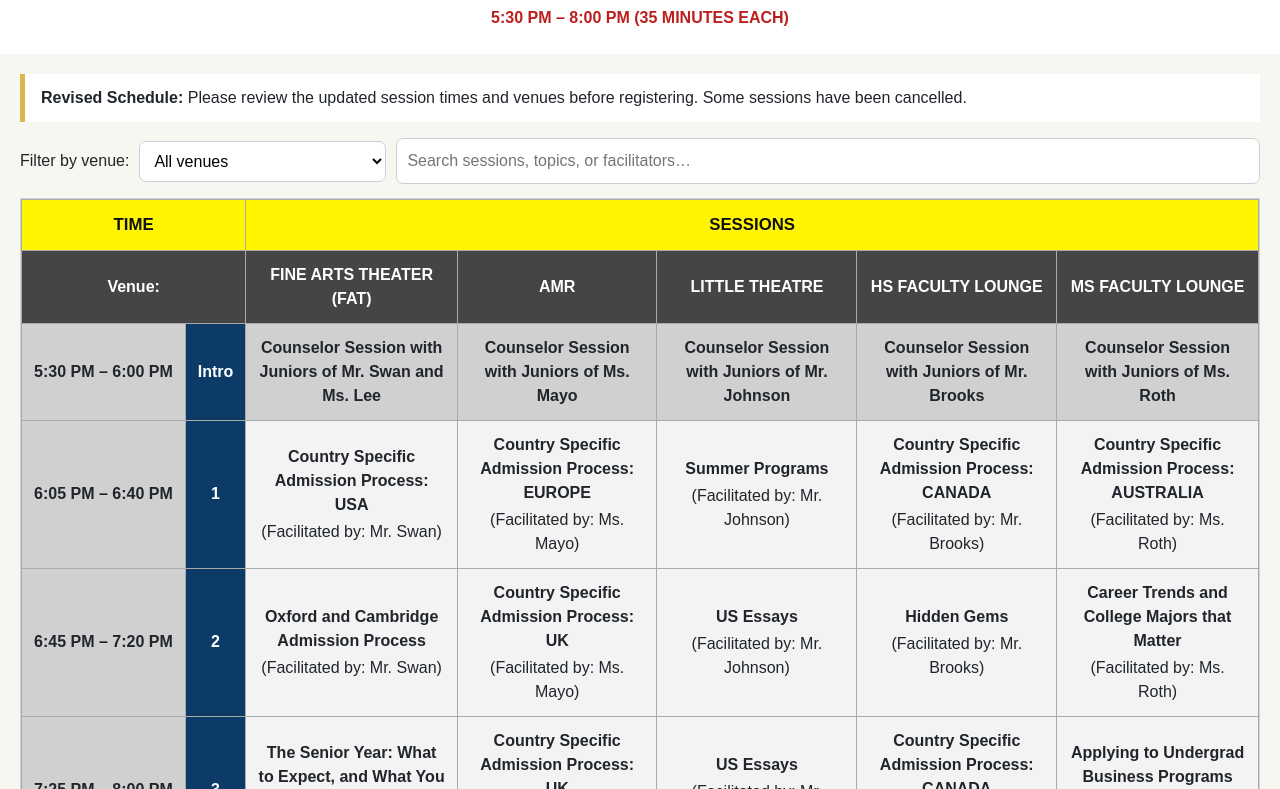
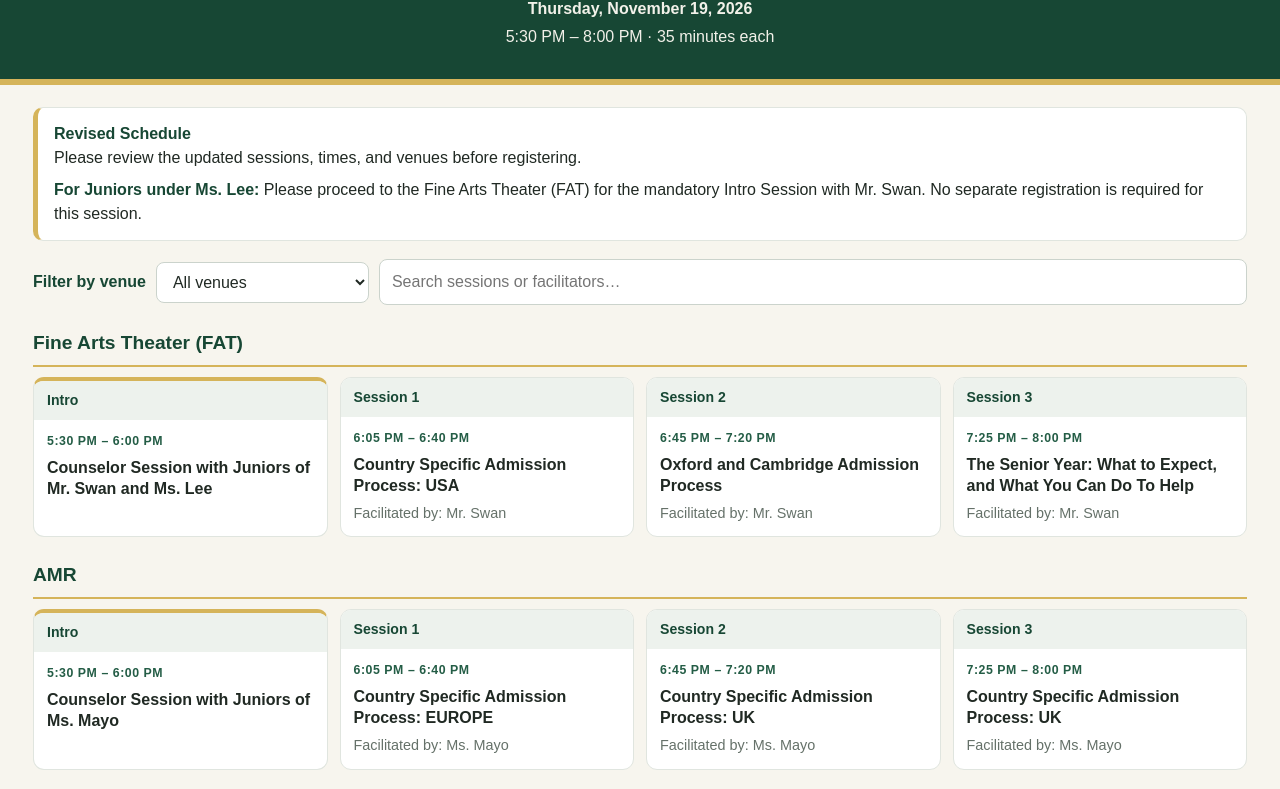
Before and after one commit to supanm-cmyk/JUKO-SESSION-REGISTRATION-2026, a plain HTML site: page index.html in a window 1280 px wide. Shown: the part 119-908 px from the top of the page. Drawn offline with Linux system fonts and the light colour scheme.

Commit message:
change update the schedule

```diff
--- a/index.html
+++ b/index.html
@@ -1,62 +1,117 @@
-<!doctype html>
-<html lang="en"><head><meta charset="utf-8"><meta name="viewport" content="width=device-width,initial-scale=1">
+<!DOCTYPE html>
+<html lang="en">
+<head>
+<meta charset="UTF-8">
+<meta name="viewport" content="width=device-width, initial-scale=1">
 <title>JUKO Sessions 2026 – Revised Schedule</title>
 <style>
-:root{--navy:#0b3b66;--green:#1d6848;--gold:#d8b64d;--cream:#f7f6f0}
-*{box-sizing:border-box}body{margin:0;background:var(--cream);color:#20252b;font:16px/1.5 Arial,sans-serif}
-header{text-align:center;background:#fff;padding:26px 15px 20px;border-top:5px solid var(--green)}
-h1{color:var(--navy);font-size:clamp(1.8rem,4vw,2.6rem);margin:0}
-.date,.hours{color:#bd1e1e;font-weight:800;margin:4px 0}
-main{max-width:1400px;margin:auto;padding:20px}
-.note{background:#fff;border-left:5px solid var(--gold);padding:12px 16px;margin-bottom:16px}
-.controls{display:flex;gap:10px;flex-wrap:wrap;margin-bottom:14px;align-items:center}
-select,input{font:inherit;padding:10px;border:1px solid #c9d1d8;border-radius:7px;background:white}
+:root{--green:#174734;--green2:#245d46;--gold:#d5b45a;--cream:#f7f5ee;--ink:#202923;--muted:#657169;--line:#e0e5df}
+*{box-sizing:border-box}body{margin:0;background:var(--cream);color:var(--ink);font:16px/1.5 Arial,Helvetica,sans-serif}
+header{background:var(--green);color:#fff;text-align:center;padding:30px 18px 26px;border-bottom:6px solid var(--gold)}
+.eyebrow{font-size:.78rem;letter-spacing:.16em;text-transform:uppercase;color:#e7d9b4;font-weight:700}
+h1{font-size:clamp(1.8rem,4vw,2.8rem);line-height:1.15;margin:8px 0}
+header p{margin:4px 0;color:#f2f1e9}
+.wrap{max-width:1250px;margin:auto;padding:22px 18px 40px}
+.notice{background:#fff;border:1px solid var(--line);border-left:5px solid var(--gold);border-radius:10px;padding:14px 16px;margin-bottom:18px}
+.notice strong{color:var(--green)}
+.filters{display:flex;gap:10px;flex-wrap:wrap;align-items:center;margin:18px 0}
+.filters label{font-weight:700;color:var(--green)}
+select,input{font:inherit;border:1px solid #cbd3cc;border-radius:8px;background:#fff;padding:10px 12px;color:var(--ink)}
 input{flex:1;min-width:220px}
-.tablewrap{overflow-x:auto;background:white;border:1px solid #ccd2d8}
-table{border-collapse:collapse;width:100%;min-width:1000px}
-th,td{border:1px solid #aaa;padding:12px;text-align:center;vertical-align:middle}
-thead tr:first-child th{background:#fff500;color:#111;font-size:1.05rem}
-thead tr:nth-child(2) th{background:#454545;color:#fff}
-.time{background:#d0d0d0;font-weight:bold;white-space:nowrap}
-.slot{background:var(--navy);color:white;font-weight:bold;width:55px}
-.session{background:#f3f3f3;min-width:180px;font-weight:bold}
-.intro .session{background:#d0d0d0}
-.facilitator{display:block;font-weight:normal;margin-top:3px}
-.hidden{display:none}
-footer{text-align:center;color:#66717b;padding:20px;font-size:.85rem}
-@media(max-width:600px){main{padding:12px}}
-</style></head><body>
-<header><h1>JUKO SESSIONS 2026</h1><div class="date">November 19, 2026</div><p class="hours">5:30 PM – 8:00 PM (35 MINUTES EACH)</p></header>
-<main>
-<div class="note"><strong>Revised Schedule:</strong> Please review the updated session times and venues before registering. Some sessions have been cancelled.</div>
-<div class="controls"><label for="venue">Filter by venue:</label><select id="venue"><option value="all">All venues</option></select><input id="search" type="search" placeholder="Search sessions, topics, or facilitators…"></div>
-<div class="tablewrap"><table><thead>
-<tr><th colspan="2">TIME</th><th colspan="5" id="sessionHeading">SESSIONS</th></tr>
-<tr><th colspan="2">Venue:</th><th>FINE ARTS THEATER (FAT)</th><th>AMR</th><th>LITTLE THEATRE</th><th>HS FACULTY LOUNGE</th><th>MS FACULTY LOUNGE</th></tr>
-</thead><tbody id="rows"></tbody></table></div>
-</main><footer>International School Manila · High School Counseling Office</footer>
+.venue-section{margin:24px 0}
+.venue-heading{font-size:1.2rem;color:var(--green);margin:0 0 10px;padding-bottom:7px;border-bottom:2px solid var(--gold)}
+.sessions{display:grid;grid-template-columns:repeat(auto-fit,minmax(min(100%,245px),1fr));gap:12px}
+.session{background:#fff;border:1px solid var(--line);border-radius:11px;overflow:hidden;min-width:0}
+.session.intro{border-top:4px solid var(--gold)}
+.session-head{background:#edf2ed;padding:9px 13px;color:var(--green);font-weight:800;font-size:.88rem}
+.session-body{padding:12px 13px}
+.time{font-size:.77rem;text-transform:uppercase;letter-spacing:.045em;color:var(--green2);font-weight:800}
+.topic{font-weight:700;line-height:1.35;margin:6px 0}
+.facilitator{font-size:.9rem;color:var(--muted)}
+.empty{background:#fff;border:1px solid var(--line);padding:22px;text-align:center;border-radius:10px;color:var(--muted)}
+footer{text-align:center;color:var(--muted);font-size:.84rem;padding:22px}
+@media(max-width:560px){.wrap{padding:16px 12px 30px}.filters{align-items:stretch}.filters label{width:100%}select,input{width:100%}}
+</style>
+</head>
+<body>
+<header>
+ <div class="eyebrow">International School Manila · High School Counseling Office</div>
+ <h1>JUKO Sessions 2026</h1>
+ <p><strong>Thursday, November 19, 2026</strong></p>
+ <p>5:30 PM – 8:00 PM · 35 minutes each</p>
+</header>
+<main class="wrap">
+ <div class="notice">
+  <strong>Revised Schedule</strong>
+  <div>Please review the updated sessions, times, and venues before registering.</div>
+  <div style="margin-top:8px"><strong>For Juniors under Ms. Lee:</strong> Please proceed to the Fine Arts Theater (FAT) for the mandatory Intro Session with Mr. Swan. No separate registration is required for this session.</div>
+ </div>
+ <div class="filters">
+  <label for="venueFilter">Filter by venue</label>
+  <select id="venueFilter"><option value="all">All venues</option></select>
+  <input id="search" type="search" placeholder="Search sessions or facilitators…" aria-label="Search sessions or facilitators">
+ </div>
+ <div id="schedule"></div>
+</main>
+<footer>JUKO 2026 · International School Manila</footer>
 <script>
-const venues=[
-{name:"FINE ARTS THEATER (FAT)",s:[["Counselor Session with Juniors of Mr. Swan and Ms. Lee",""],["Country Specific Admission Process: USA","Facilitated by: Mr. Swan"],["Oxford and Cambridge Admission Process","Facilitated by: Mr. Swan"],["The Senior Year: What to Expect, and What You Can Do To Help","Facilitated by: Mr. Swan"]]},
-{name:"AMR",s:[["Counselor Session with Juniors of Ms. Mayo",""],["Country Specific Admission Process: EUROPE","Facilitated by: Ms. Mayo"],["Country Specific Admission Process: UK","Facilitated by: Ms. Mayo"],["Country Specific Admission Process: UK","Facilitated by: Ms. Mayo"]]},
-{name:"LITTLE THEATRE",s:[["Counselor Session with Juniors of Mr. Johnson",""],["Summer Programs","Facilitated by: Mr. Johnson"],["US Essays","Facilitated by: Mr. Johnson"],["US Essays","Facilitated by: Mr. Johnson"]]},
-{name:"HS FACULTY LOUNGE",s:[["Counselor Session with Juniors of Mr. Brooks",""],["Country Specific Admission Process: CANADA","Facilitated by: Mr. Brooks"],["Hidden Gems","Facilitated by: Mr. Brooks"],["Country Specific Admission Process: CANADA","Facilitated by: Mr. Brooks"]]},
-{name:"MS FACULTY LOUNGE",s:[["Counselor Session with Juniors of Ms. Roth",""],["Country Specific Admission Process: AUSTRALIA","Facilitated by: Ms. Roth"],["Career Trends and College Majors that Matter","Facilitated by: Ms. Roth"],["Applying to Undergrad Business Programs","Facilitated by: Ms. Roth"]]}
+const schedule = [
+ {venue:"Fine Arts Theater (FAT)",items:[
+  ["5:30 PM – 6:00 PM","Intro","Counselor Session with Juniors of Mr. Swan and Ms. Lee",""],
+  ["6:05 PM – 6:40 PM","Session 1","Country Specific Admission Process: USA","Mr. Swan"],
+  ["6:45 PM – 7:20 PM","Session 2","Oxford and Cambridge Admission Process","Mr. Swan"],
+  ["7:25 PM – 8:00 PM","Session 3","The Senior Year: What to Expect, and What You Can Do To Help","Mr. Swan"]
+ ]},
+ {venue:"AMR",items:[
+  ["5:30 PM – 6:00 PM","Intro","Counselor Session with Juniors of Ms. Mayo",""],
+  ["6:05 PM – 6:40 PM","Session 1","Country Specific Admission Process: EUROPE","Ms. Mayo"],
+  ["6:45 PM – 7:20 PM","Session 2","Country Specific Admission Process: UK","Ms. Mayo"],
+  ["7:25 PM – 8:00 PM","Session 3","Country Specific Admission Process: UK","Ms. Mayo"]
+ ]},
+ {venue:"Little Theatre",items:[
+  ["5:30 PM – 6:00 PM","Intro","Counselor Session with Juniors of Mr. Johnson",""],
+  ["6:05 PM – 6:40 PM","Session 1","Summer Programs","Mr. Johnson"],
+  ["6:45 PM – 7:20 PM","Session 2","US Essays","Mr. Johnson"],
+  ["7:25 PM – 8:00 PM","Session 3","US Essays","Mr. Johnson"]
+ ]},
+ {venue:"HS Faculty Lounge",items:[
+  ["5:30 PM – 6:00 PM","Intro","Counselor Session with Juniors of Mr. Brooks",""],
+  ["6:05 PM – 6:40 PM","Session 1","Country Specific Admission Process: CANADA","Mr. Brooks"],
+  ["6:45 PM – 7:20 PM","Session 2","Hidden Gems","Mr. Brooks"],
+  ["7:25 PM – 8:00 PM","Session 3","Country Specific Admission Process: CANADA","Mr. Brooks"]
+ ]},
+ {venue:"MS Faculty Lounge",items:[
+  ["5:30 PM – 6:00 PM","Intro","Counselor Session with Juniors of Ms. Roth",""],
+  ["6:05 PM – 6:40 PM","Session 1","Country Specific Admission Process: AUSTRALIA","Ms. Roth"],
+  ["6:45 PM – 7:20 PM","Session 2","Career Trends and College Majors that Matter","Ms. Roth"],
+  ["7:25 PM – 8:00 PM","Session 3","Applying to Undegrad Business Programs","Ms. Roth"]
+ ]}
 ];
-const times=[["5:30 PM – 6:00 PM","Intro"],["6:05 PM – 6:40 PM","1"],["6:45 PM – 7:20 PM","2"],["7:25 PM – 8:00 PM","3"]];
-const venue=document.getElementById("venue"),search=document.getElementById("search"),rows=document.getElementById("rows");
-venues.forEach(v=>{let o=document.createElement("option");o.value=v.name;o.textContent=v.name;venue.appendChild(o)});
+const venueFilter=document.getElementById("venueFilter"),search=document.getElementById("search"),root=document.getElementById("schedule");
+schedule.forEach(v=>{const o=document.createElement("option");o.value=v.venue;o.textContent=v.venue;venueFilter.appendChild(o)});
 function render(){
-const chosen=venue.value,q=search.value.toLowerCase().trim();rows.innerHTML="";
-times.forEach((t,i)=>{let tr=document.createElement("tr");if(i===0)tr.className="intro";
-let a=document.createElement("th");a.className="time";a.textContent=t[0];tr.appendChild(a);
-let b=document.createElement("td");b.className="slot";b.textContent=t[1];tr.appendChild(b);
-venues.forEach(v=>{let td=document.createElement("td");td.className="session";let [title,fac]=v.s[i];
-let ok=(chosen==="all"||chosen===v.name)&&(`${v.name} ${title} ${fac} ${t.join(" ")}`.toLowerCase().includes(q));
-if(ok){let strong=document.createElement("strong");strong.textContent=title;td.appendChild(strong);if(fac){let f=document.createElement("span");f.className="facilitator";f.textContent="("+fac+")";td.appendChild(f)}}else{td.textContent="—";td.style.color="#999"}
-if(chosen!=="all"&&chosen!==v.name)td.classList.add("hidden");tr.appendChild(td)});rows.appendChild(tr)});
-document.querySelectorAll("thead tr:nth-child(2) th").forEach((th,i)=>{if(i>=2)th.classList.toggle("hidden",chosen!=="all"&&venues[i-2].name!==chosen)});
-document.getElementById("sessionHeading").colSpan=chosen==="all"?5:1;
+ const selected=venueFilter.value,q=search.value.trim().toLowerCase();root.innerHTML="";let count=0;
+ schedule.forEach(v=>{
+  if(selected!=="all"&&selected!==v.venue)return;
+  const items=v.items.filter(item=>(v.venue+" "+item.join(" ")).toLowerCase().includes(q));
+  if(!items.length)return;count+=items.length;
+  const section=document.createElement("section");section.className="venue-section";
+  const h=document.createElement("h2");h.className="venue-heading";h.textContent=v.venue;section.appendChild(h);
+  const grid=document.createElement("div");grid.className="sessions";
+  items.forEach(item=>{
+   const card=document.createElement("article");card.className="session"+(item[1]==="Intro"?" intro":"");
+   const head=document.createElement("div");head.className="session-head";head.textContent=item[1];
+   const body=document.createElement("div");body.className="session-body";
+   const time=document.createElement("div");time.className="time";time.textContent=item[0];
+   const topic=document.createElement("div");topic.className="topic";topic.textContent=item[2];
+   body.append(time,topic);
+   if(item[3]){const f=document.createElement("div");f.className="facilitator";f.textContent="Facilitated by: "+item[3];body.appendChild(f)}
+   card.append(head,body);grid.appendChild(card);
+  });
+  section.appendChild(grid);root.appendChild(section);
+ });
+ if(!count){const e=document.createElement("div");e.className="empty";e.textContent="No sessions match your search.";root.appendChild(e)}
 }
-venue.addEventListener("change",render);search.addEventListener("input",render);render();
-</script></body></html>
+venueFilter.addEventListener("change",render);search.addEventListener("input",render);render();
+</script>
+</body></html>
```
